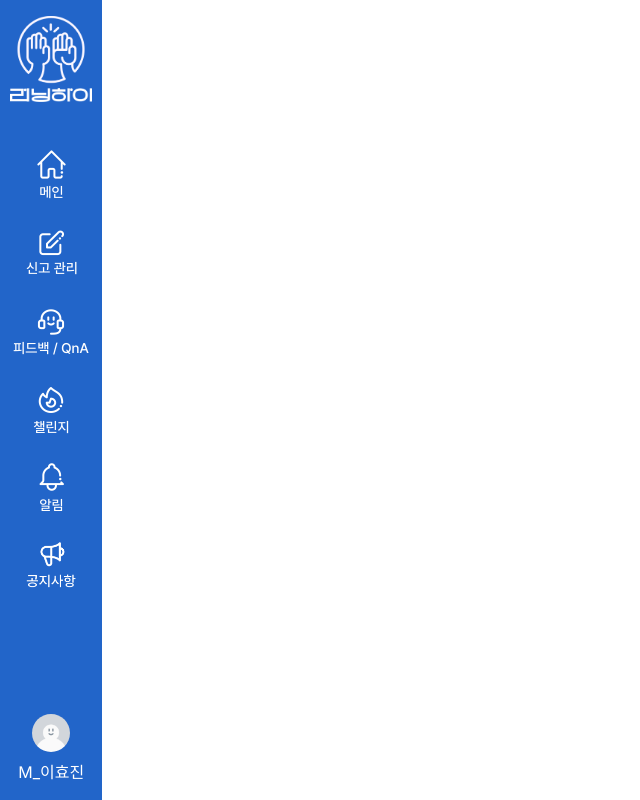
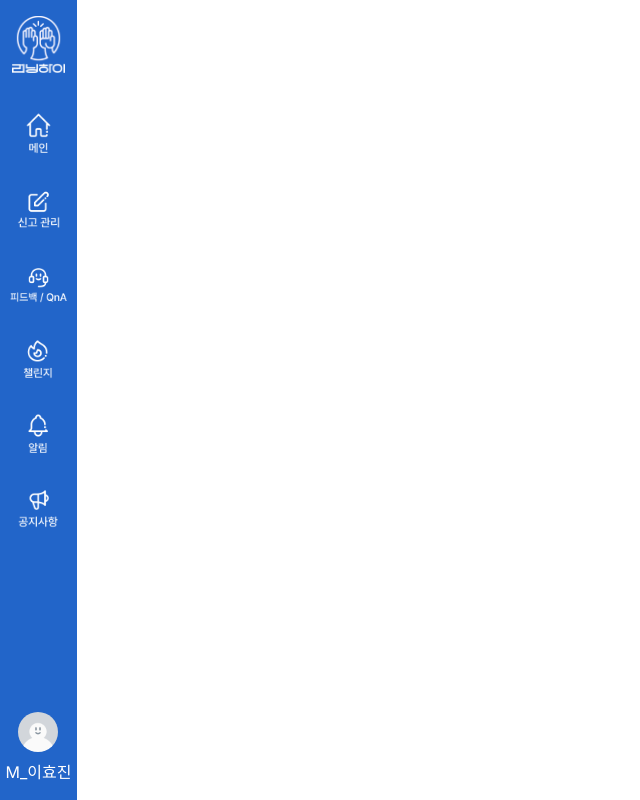
Before and after one commit to cca-ffodregamdi/RunningHi-Admin, a Next.js app: page / in a window 1280 px wide. Shown: the whole page, without its empty margins (0-640 px from the left). Built offline with nearby package versions, Linux system fonts and the light colour scheme.

Commit message:
[#6] design : 사이드바 디자인 수정

```diff
--- a/src/components/Sidebar.tsx
+++ b/src/components/Sidebar.tsx
@@ -1,6 +1,6 @@
 "use client";
 
-import React, { useState } from 'react';
+import React, { useState, useEffect } from 'react';
 import { useRouter } from 'next/navigation';
 import Image from 'next/image';
 import styles from '../css/Sidebar.module.css';
@@ -20,55 +20,63 @@ import announcementIconSelected from '../icon/announcement-select.png';
 import profileIcon from '../icon/profile.png';
 
 const navItems = [
-  { name: 'main', icon: mainIcon, iconSelected: mainIconSelected, alt: '메인', width: 55, height: 55 },
-  { name: 'report', icon: reportIcon, iconSelected: reportIconSelected, alt: '신고 관리', width: 55, height: 55 },
-  { name: 'feedback', icon: feedbackIcon, iconSelected: feedbackIconSelected, alt: '피드백 / QnA', width: 76, height: 50 },
-  { name: 'challenge', icon: challengeIcon, iconSelected: challengeIconSelected, alt: '챌린지', width: 37, height: 52 },
-  { name: 'notification', icon: notificationIcon, iconSelected: notificationIconSelected, alt: '알림', width: 35, height: 55 },
-  { name: 'announcement', icon: announcementIcon, iconSelected: announcementIconSelected, alt: '공지사항', width: 50, height: 50 },
+    { name: 'main', icon: mainIcon, iconSelected: mainIconSelected, alt: '메인', width: 45, height: 45 },
+    { name: 'report', icon: reportIcon, iconSelected: reportIconSelected, alt: '신고 관리', width: 45, height: 45 },
+    { name: 'feedback', icon: feedbackIcon, iconSelected: feedbackIconSelected, alt: '피드백 / QnA', width: 60, height: 40 },
+    { name: 'challenge', icon: challengeIcon, iconSelected: challengeIconSelected, alt: '챌린지', width: 30, height: 45 },
+    { name: 'notification', icon: notificationIcon, iconSelected: notificationIconSelected, alt: '알림', width: 28, height: 45 },
+    { name: 'announcement', icon: announcementIcon, iconSelected: announcementIconSelected, alt: '공지사항', width: 40, height: 40 },
 ];
 
 const Sidebar: React.FC = () => {
-  const [hoveredItem, setHoveredItem] = useState<string | null>(null);
+    const [activeItem, setActiveItem] = useState<string | null>(null);
     const router = useRouter();
 
+    useEffect(() => {
+        const currentPath = window.location.pathname.split('/')[1];
+        setActiveItem(currentPath);
+    }, []);
+
     const handleNavigation = (path: string) => {
+        setActiveItem(path);
         router.push(`/${path}`);
     };
 
     return (
         <div className={styles.sidebar}>
             <div className={styles.logo}>
-        <Image src={logoIcon} alt="Logo" width={95} height={95} />
+                <Image src={logoIcon} alt="Logo" width={60} height={60} />
             </div>
             <nav className={styles.nav}>
                 <ul className={styles.navList}>
                     {navItems.map((item) => (
                         <li
                             key={item.name}
-              className={`${styles.navItem} ${hoveredItem === item.name ? styles.hovered : ''}`}
-              onMouseEnter={() => setHoveredItem(item.name)}
-              onMouseLeave={() => setHoveredItem(null)}
+                            className={`${styles.navItem} ${activeItem === item.name ? styles.active : ''}`}
+                        >
+                            <button
+                                className={styles.navLink}
                                 onClick={() => handleNavigation(item.name)}
+                                aria-label={item.alt}
                             >
-              <a className={styles.navLink}>
                                 <Image
-                  src={hoveredItem === item.name ? item.iconSelected : item.icon}
+                                    src={activeItem === item.name ? item.iconSelected : item.icon}
                                     alt={item.alt}
                                     width={item.width}
                                     height={item.height}
                                 />
-              </a>
+                            </button>
                         </li>
                     ))}
                 </ul>
             </nav>
             <div className={styles.profile}>
-        <Image src={profileIcon} alt="Profile" width={50} height={50} />
+                <Image src={profileIcon} alt="Profile" width={30} height={30} />
                 <span>M_이효진</span>
             </div>
         </div>
     );
 };
 
+
 export default Sidebar;
--- a/src/css/Sidebar.module.css
+++ b/src/css/Sidebar.module.css
@@ -1,5 +1,5 @@
 .sidebar {
-  width: 8vw;
+  width: 5vw;
   height: 100vh;
   background-color: #2265C9;
   display: flex;
@@ -9,13 +9,18 @@
   position: fixed;
   top: 0;
   left: 0;
+  transition: width 0.3s ease;
+}
+
+.sidebar:hover {
+  width: 6vw;
 }
 
 .logo {
   display: flex;
   justify-content: center;
   align-items: center;
-  width: 80%;
+  width: 70%;
   margin-bottom: 2vh;
 }
 
@@ -27,36 +32,29 @@
   list-style: none;
   padding: 0;
   width: 100%;
-  margin-top: 20%;
+  margin-top: 10%;
 }
 
 .navItem {
   width: 100%;
   text-align: center;
-  margin: 1vh 0;
+  margin: 1.5vh 0;
+  cursor: pointer;
+  transition: background-color 0.3s ease;
 }
 
-.navLink {
-  color: white;
-  text-decoration: none;
-  display: flex;
-  align-items: center;
-  justify-content: center;
-  width: 100%;
-  padding: 1vh 0;
-  transition: background-color 0.3s ease;
-  border-radius: 40px 0 0 40px;
+.navItem img {
+  transition: transform 0.3s ease, filter 0.3s ease;
 }
 
-.navLink span {
-  margin-top: 0px;
+.navItem:hover img,
+.active img {
+  transform: scale(1.1);
+  filter: brightness(1.2);
 }
 
-.navLink:hover {
+.active {
   background-color: white;
-  color: white;
-  border-radius: 40px 0 0 40px;
-  width: 100%;
 }
 
 .profile {
@@ -70,8 +68,30 @@
 }
 
 .profile img {
-  width: 3vw;
-  height: auto;
+  width: 40px;
+  height: 40px;
   border-radius: 50%;
   margin-bottom: 1vh;
+  transition: transform 0.3s ease;
 }
+
+.profile img:hover {
+  transform: scale(1.1);
+}
+
+
+.navLink {
+  background: none;
+  border: none;
+  cursor: pointer;
+  display: flex;
+  align-items: center;
+  justify-content: center;
+  width: 100%;
+  height: 100%;
+  padding: 10px;
+}
+
+.navLink:focus {
+  outline: none;
+}
```
Lines whose indentation alone changed are shown as unchanged.
